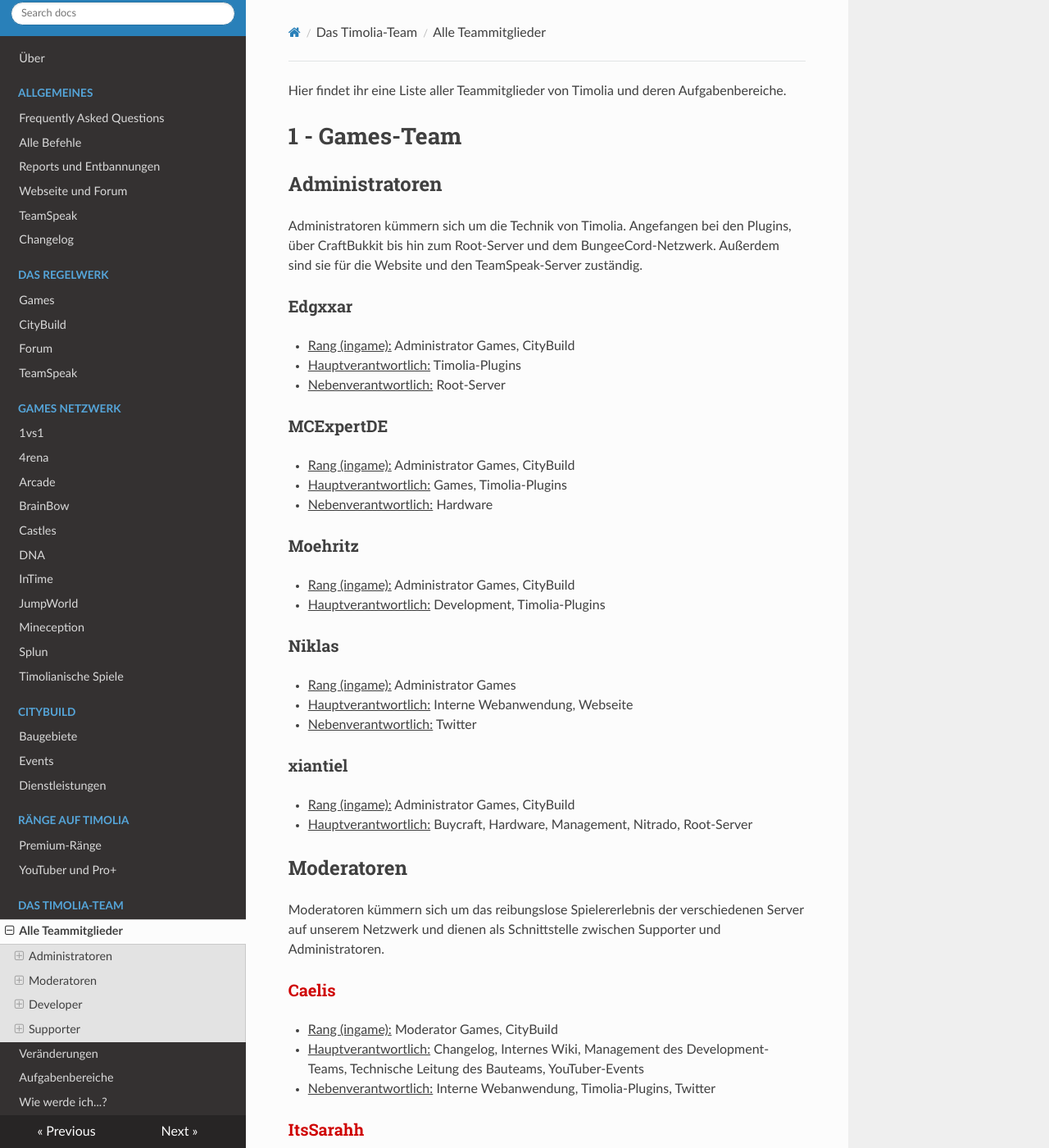
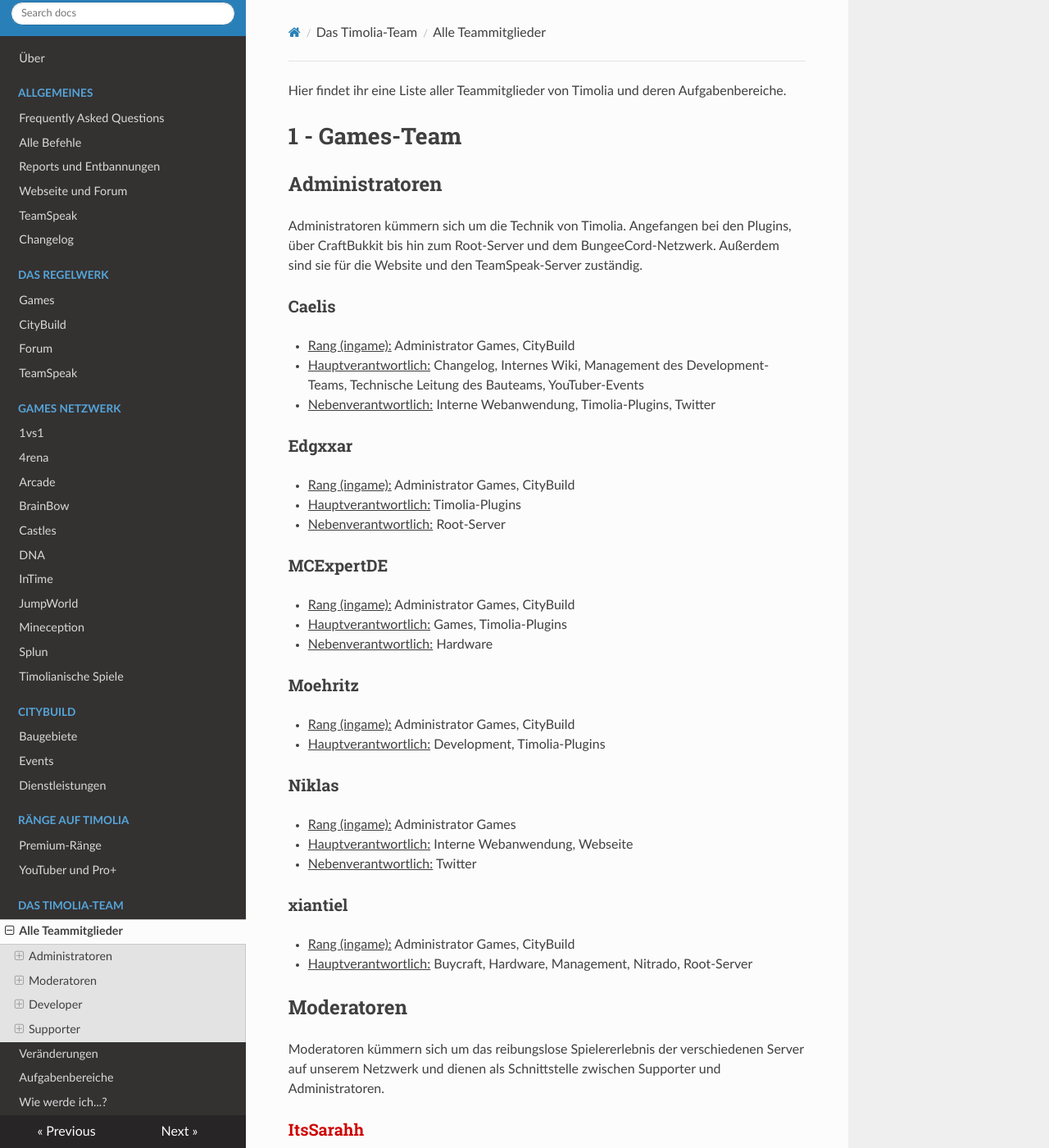
Before and after one commit to TimoliaDE/HowTo, an MkDocs documentation site: the page built from docs/team/members.md, in a window 1280 px wide and 1400 px high. Shown: the whole window at 82% size. Built offline with MkDocs 1.6.1, drawn with Linux system fonts in a browser that asks for light colours; nearby versions of some CDN libraries; old or Windows-style settings are respelled for this version of MkDocs; part of the change alters nothing that is shown; some of the changed text lies outside the part shown.

Commit message:
Update members.md

```diff
--- a/docs/team/members.md
+++ b/docs/team/members.md
@@ -6,6 +6,11 @@ Hier findet ihr eine Liste aller Teammitglieder von Timolia und deren Aufgabenbe
 
 Administratoren kümmern sich um die Technik von Timolia. Angefangen bei den Plugins, über CraftBukkit bis hin zum Root-Server und dem BungeeCord-Netzwerk.
 Außerdem sind sie für die Website und den TeamSpeak-Server zuständig.
+
+###<strong>Caelis</strong>
+- <u>Rang (ingame):</u> Administrator Games, CityBuild
+- <u>Hauptverantwortlich:</u> Changelog, Internes Wiki, Management des Development-Teams, Technische Leitung des Bauteams, YouTuber-Events
+- <u>Nebenverantwortlich:</u> Interne Webanwendung, Timolia-Plugins, Twitter
 
 ###<strong>Edgxxar</span></strong>
 - <u>Rang (ingame):</u> Administrator Games, CityBuild
@@ -32,11 +37,6 @@ Außerdem sind sie für die Website und den TeamSpeak-Server zuständig.
 
 ## Moderatoren
 Moderatoren kümmern sich um das reibungslose Spielererlebnis der verschiedenen Server auf unserem Netzwerk und dienen als Schnittstelle zwischen Supporter und Administratoren.
-
-###<strong><span style="color:#CF0101">Caelis</span></strong>
-- <u>Rang (ingame):</u> Moderator Games, CityBuild
-- <u>Hauptverantwortlich:</u> Changelog, Internes Wiki, Management des Development-Teams, Technische Leitung des Bauteams, YouTuber-Events
-- <u>Nebenverantwortlich:</u> Interne Webanwendung, Timolia-Plugins, Twitter
 
 ###<strong><span style="color:#CF0101">ItsSarahh</span></strong>
 - <u>Rang (ingame):</u> Moderatorin Games
@@ -248,6 +248,11 @@ Sie stehen für alle grundlegenden Fragen und Reports zur Verfügung und sind di
 Administratoren kümmern sich um die Technik von Timolia. Angefangen bei den Plugins, über CraftBukkit bis hin zum Root-Server und dem BungeeCord-Netzwerk.
 Außerdem sind sie für die Website und den TeamSpeak-Server zuständig.
 
+###<strong>Caelis</strong>
+- <u>Rang (ingame):</u> Administrator Games, CityBuild
+- <u>Hauptverantwortlich:</u> Changelog, Internes Wiki, Management des Development-Teams, Technische Leitung des Bauteams, YouTuber-Events
+- <u>Nebenverantwortlich:</u> Interne Webanwendung, Timolia-Plugins, Twitter
+
 ###<strong>Docmac</strong>
 - <u>Rang (ingame):</u> Administrator CityBuild, Games
 - <u>Hauptverantwortlich:</u> CityBuild-Server, CityBuild-Supporter, Steam
@@ -302,9 +307,6 @@ Sie kümmern sich um die Timolia-Plugins, entwickeln neue Features und Spielmodi
 ###<strong><span style="color:#007812">tr7zw</span></strong>
 - <u>Rang (ingame):</u> Developer CityBuild
 - <u>Hauptverantwortlich:</u> CityBuild-Plugins, Abbauwelt, Farmwelt
-
-###<strong><span style="color:#007812">Caelis</span></strong>
-- <u>Rang (ingame):</u> Developer CityBuild
 
 ###<strong><span style="color:#007812">KenaiHD</span></strong>
 - <u>Rang (ingame):</u> Developer CityBuild
```
